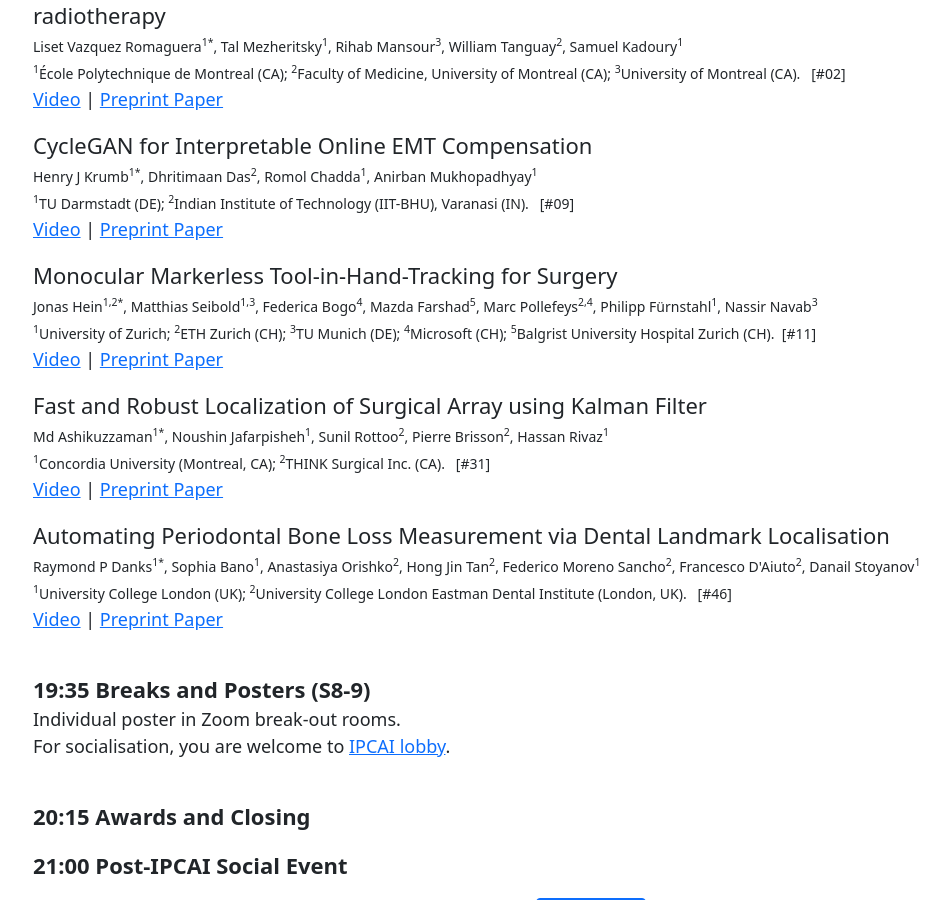
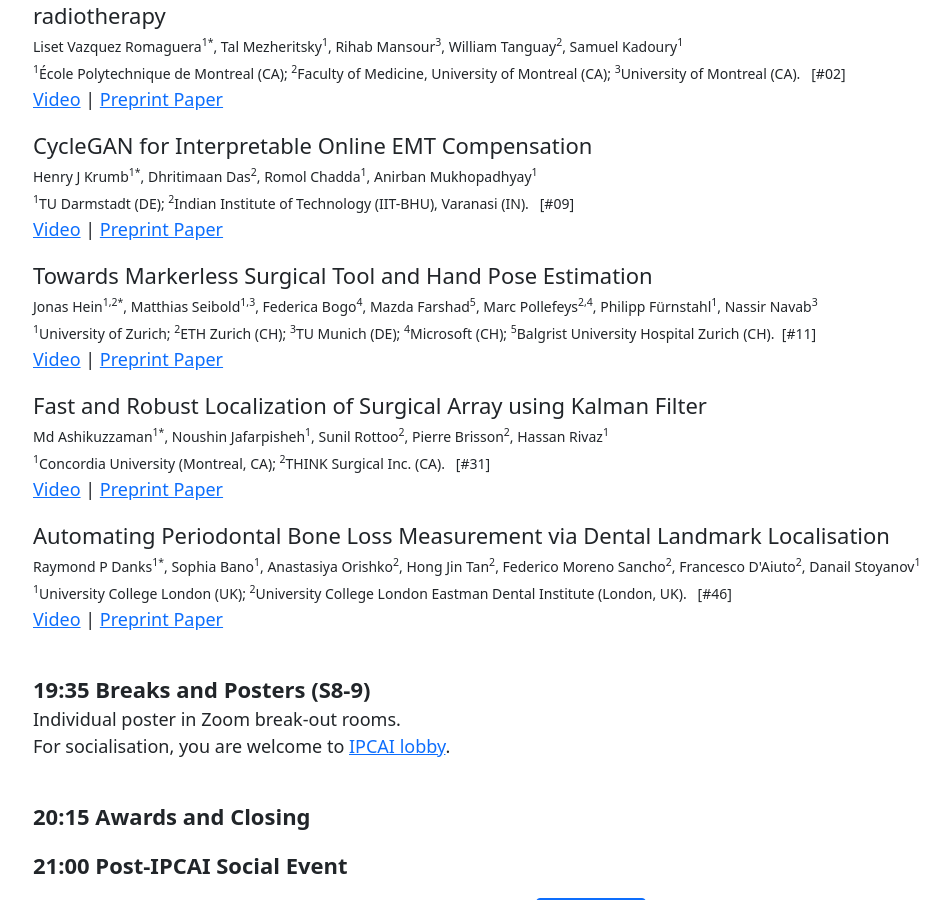
Before and after one commit to ipcai2021/ipcai2021.github.io, a Jekyll site: the page programForParticipants/index.html, which Jekyll copies as it is, in a window 1280 px wide and 900 px high, scrolled down 7937 px. Shown: the whole window, without its empty margins (49-999 px from the left). Built offline with Jekyll 4.4.1, drawn with Linux system fonts in a browser that asks for light colours.

Commit message:
Hein et al. title updated

```diff
--- a/programForParticipants/index.html
+++ b/programForParticipants/index.html
@@ -427,7 +427,7 @@
                         Paper</a>
                 </p>
 
-                <p class="font_8" style="font-size:18px"><span style="font-size:22px">Monocular Markerless Tool-in-Hand-Tracking for Surgery</span><br/>
+                <p class="font_8" style="font-size:18px"><span style="font-size:22px">Towards Markerless Surgical Tool and Hand Pose Estimation</span><br/>
                     <span style="font-size:14px">Jonas Hein<sup>1,2*</sup>, Matthias Seibold<sup>1,3</sup>, Federica Bogo<sup>4</sup>, Mazda Farshad<sup>5</sup>, Marc Pollefeys<sup>2,4</sup>, Philipp Fürnstahl<sup>1</sup>,  Nassir Navab<sup>3</sup><br/>
 				<sup>1</sup>University of Zurich; <sup>2</sup>ETH Zurich (CH);  <sup>3</sup>TU Munich (DE); <sup>4</sup>Microsoft (CH); <sup>5</sup>Balgrist University Hospital Zurich (CH).&nbsp; [#11]</span>
                     <br/><a href="https://youtu.be/w1NeQe-OWwg">Video</a> | <a
```
